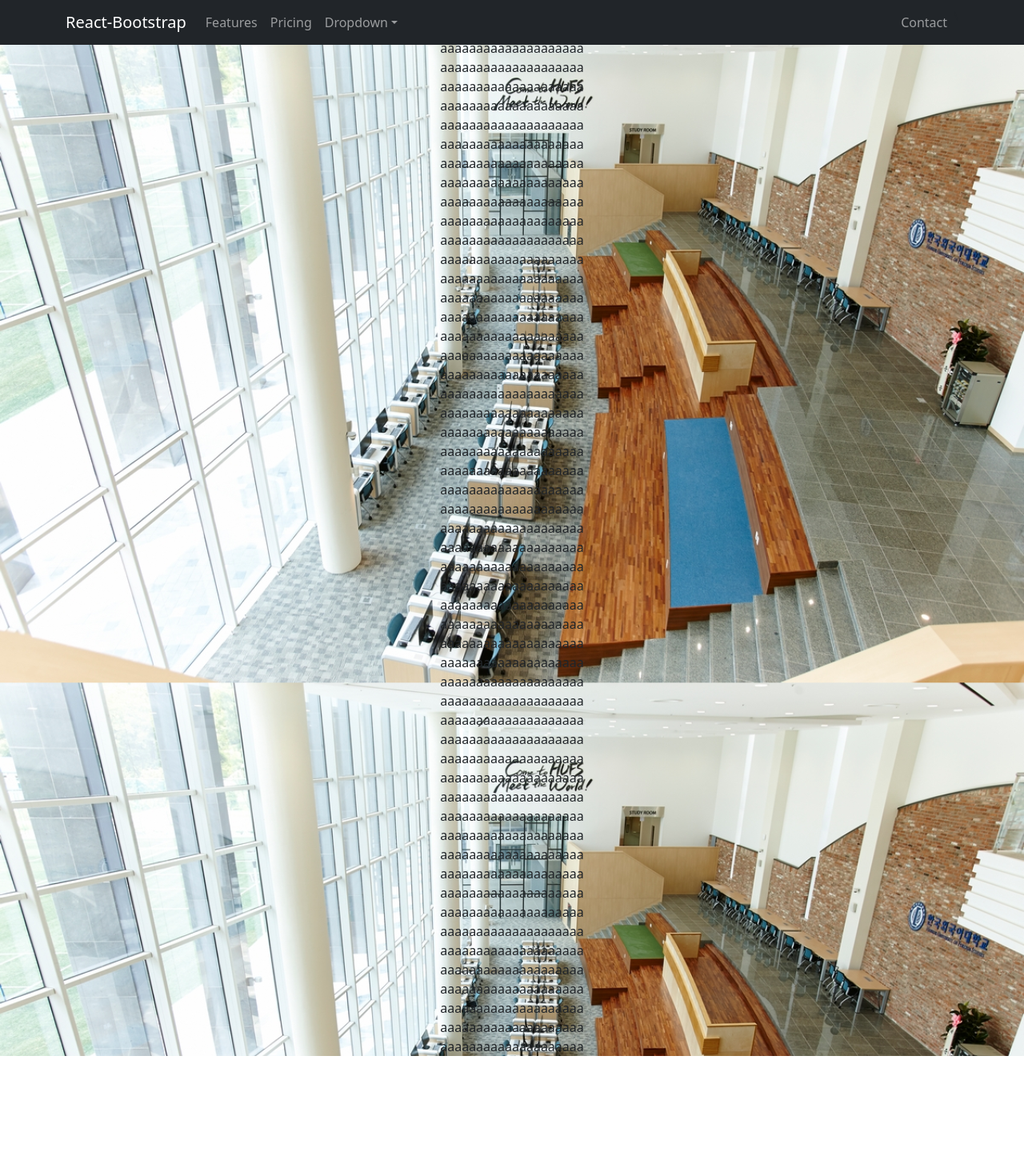
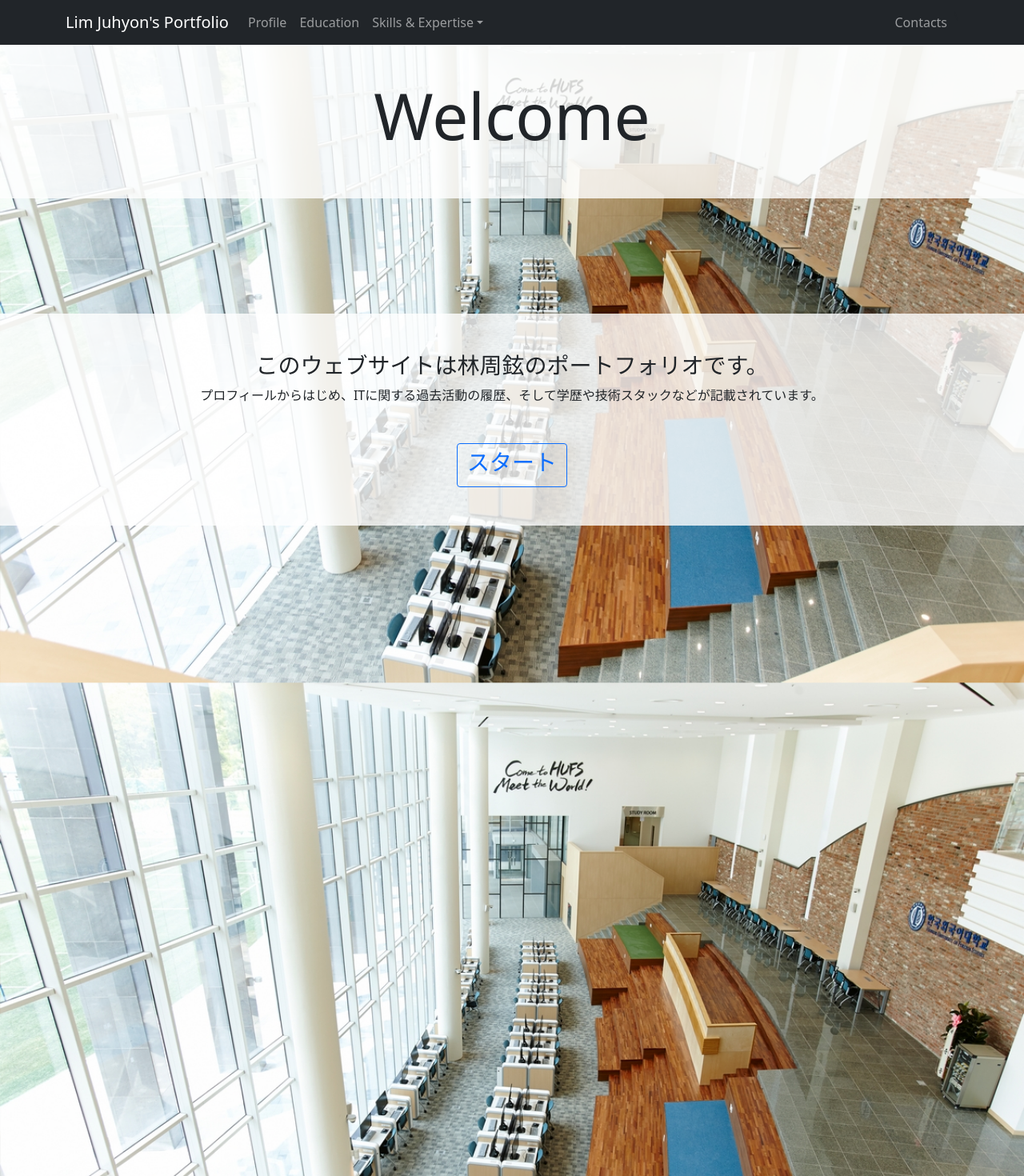
Before and after one commit to amanecopse/amanecopse.github.io, a React (Create React App) app: page / in a window 1280 px wide. Shown: the top 1470 px of the page at 80% size. Before the commit the page ends 1320 px from the top, so only its background shows below. Built offline with nearby package versions, Linux system fonts and the light colour scheme.

Commit message:
Add Welcome header

```diff
--- a/src/App.js
+++ b/src/App.js
@@ -1,87 +1,15 @@
 import "./App.css";
 import "bootstrap/dist/css/bootstrap.min.css";
-import hufs_main_hall from "./Images/hufs_main_hall.jpg";
 import Menu from "./Components/Menu";
-import { Container } from "react-bootstrap";
+import Content from "./Components/Content";
+import Welcome from "./Components/Welcome";
 
 function App() {
   return (
     <div className="App">
-      {/* <img
-        src={hufs_main_hall}
-        style={
-          {
-            //   minWidth: "100%",
-            //   minHeigth: "100%",
-            //   width: "auto",
-            //   height: "100%",
-            //   position: "fixed",
-            //   zIndex: -1,
-            //   display: "block",
-            //   margin: "auto",
-          }
-        }
-        alt="no pics"
-      ></img> */}
-
       <Menu></Menu>
-      <Container>
-        <div>aaaaaaaaaaaaaaaaaaaa</div>
-        <div>aaaaaaaaaaaaaaaaaaaa</div>
-        <div>aaaaaaaaaaaaaaaaaaaa</div>
-        <div>aaaaaaaaaaaaaaaaaaaa</div>
-        <div>aaaaaaaaaaaaaaaaaaaa</div>
-        <div>aaaaaaaaaaaaaaaaaaaa</div>
-        <div>aaaaaaaaaaaaaaaaaaaa</div>
-        <div>aaaaaaaaaaaaaaaaaaaa</div>
-        <div>aaaaaaaaaaaaaaaaaaaa</div>
-        <div>aaaaaaaaaaaaaaaaaaaa</div>
-        <div>aaaaaaaaaaaaaaaaaaaa</div>
-        <div>aaaaaaaaaaaaaaaaaaaa</div>
-        <div>aaaaaaaaaaaaaaaaaaaa</div>
-        <div>aaaaaaaaaaaaaaaaaaaa</div>
-        <div>aaaaaaaaaaaaaaaaaaaa</div>
-        <div>aaaaaaaaaaaaaaaaaaaa</div>
-        <div>aaaaaaaaaaaaaaaaaaaa</div>
-        <div>aaaaaaaaaaaaaaaaaaaa</div>
-        <div>aaaaaaaaaaaaaaaaaaaa</div>
-        <div>aaaaaaaaaaaaaaaaaaaa</div>
-        <div>aaaaaaaaaaaaaaaaaaaa</div>
-        <div>aaaaaaaaaaaaaaaaaaaa</div>
-        <div>aaaaaaaaaaaaaaaaaaaa</div>
-        <div>aaaaaaaaaaaaaaaaaaaa</div>
-        <div>aaaaaaaaaaaaaaaaaaaa</div>
-        <div>aaaaaaaaaaaaaaaaaaaa</div>
-        <div>aaaaaaaaaaaaaaaaaaaa</div>
-        <div>aaaaaaaaaaaaaaaaaaaa</div>
-        <div>aaaaaaaaaaaaaaaaaaaa</div>
-        <div>aaaaaaaaaaaaaaaaaaaa</div>
-        <div>aaaaaaaaaaaaaaaaaaaa</div>
-        <div>aaaaaaaaaaaaaaaaaaaa</div>
-        <div>aaaaaaaaaaaaaaaaaaaa</div>
-        <div>aaaaaaaaaaaaaaaaaaaa</div>
-        <div>aaaaaaaaaaaaaaaaaaaa</div>
-        <div>aaaaaaaaaaaaaaaaaaaa</div>
-        <div>aaaaaaaaaaaaaaaaaaaa</div>
-        <div>aaaaaaaaaaaaaaaaaaaa</div>
-        <div>aaaaaaaaaaaaaaaaaaaa</div>
-        <div>aaaaaaaaaaaaaaaaaaaa</div>
-        <div>aaaaaaaaaaaaaaaaaaaa</div>
-        <div>aaaaaaaaaaaaaaaaaaaa</div>
-        <div>aaaaaaaaaaaaaaaaaaaa</div>
-        <div>aaaaaaaaaaaaaaaaaaaa</div>
-        <div>aaaaaaaaaaaaaaaaaaaa</div>
-        <div>aaaaaaaaaaaaaaaaaaaa</div>
-        <div>aaaaaaaaaaaaaaaaaaaa</div>
-        <div>aaaaaaaaaaaaaaaaaaaa</div>
-        <div>aaaaaaaaaaaaaaaaaaaa</div>
-        <div>aaaaaaaaaaaaaaaaaaaa</div>
-        <div>aaaaaaaaaaaaaaaaaaaa</div>
-        <div>aaaaaaaaaaaaaaaaaaaa</div>
-        <div>aaaaaaaaaaaaaaaaaaaa</div>
-        <div>aaaaaaaaaaaaaaaaaaaa</div>
-        <div>aaaaaaaaaaaaaaaaaaaa</div>
-      </Container>
+      <Welcome></Welcome>
+      <Content></Content>
     </div>
   );
 }
--- /dev/null
+++ b/src/Components/Content.js
@@ -0,0 +1,17 @@
+import { Col, Container, Row, Button } from "react-bootstrap";
+import Profile from "./Contents/Profile";
+import Space from "./Space";
+
+function Content() {
+  return (
+    <Container fluid>
+      <Space size={9}></Space>
+
+      <article>
+        <Profile></Profile>
+      </article>
+    </Container>
+  );
+}
+
+export default Content;
--- a/src/Components/Menu.js
+++ b/src/Components/Menu.js
@@ -4,26 +4,41 @@
   return (
     <Navbar collapseOnSelect expand="lg" bg="dark" variant="dark" fixed="top">
       <Container>
-        <Navbar.Brand href="#home">React-Bootstrap</Navbar.Brand>
+        <Navbar.Brand href="#home">Lim Juhyon's Portfolio</Navbar.Brand>
         <Navbar.Toggle aria-controls="responsive-navbar-nav" />
         <Navbar.Collapse id="responsive-navbar-nav">
           <Nav className="me-auto">
-            <Nav.Link href="#features">Features</Nav.Link>
-            <Nav.Link href="#pricing">Pricing</Nav.Link>
-            <NavDropdown title="Dropdown">
-              <NavDropdown.Item href="#action/3.1">Action</NavDropdown.Item>
-              <NavDropdown.Item href="#action/3.2">
-                Another action
+            <Nav.Link href="#profile">Profile</Nav.Link>
+            <Nav.Link href="#education">Education</Nav.Link>
+            <NavDropdown title={"Skills & Expertise"}>
+              <NavDropdown.Item href="#action/3.1">
+                Programming Languages
               </NavDropdown.Item>
-              <NavDropdown.Item href="#action/3.3">Something</NavDropdown.Item>
               <NavDropdown.Divider />
-              <NavDropdown.Item href="#action/3.4">
-                Separated link
-              </NavDropdown.Item>
+              <NavDropdown.Header>
+                Embedded System
+                <NavDropdown.Item href="#action/3.1">
+                  Cortex m3
+                </NavDropdown.Item>
+                <NavDropdown.Item href="#action/3.1">Arduino</NavDropdown.Item>
+              </NavDropdown.Header>
+              <NavDropdown.Header>
+                Web
+                <NavDropdown.Item href="#action/3.1">Node.js</NavDropdown.Item>
+                <NavDropdown.Item href="#action/3.1">React</NavDropdown.Item>
+              </NavDropdown.Header>
+              <NavDropdown.Header>
+                Mobile Application
+                <NavDropdown.Item href="#action/3.1">Android</NavDropdown.Item>
+              </NavDropdown.Header>
+              <NavDropdown.Header>
+                Game
+                <NavDropdown.Item href="#action/3.1">Unity</NavDropdown.Item>
+              </NavDropdown.Header>
             </NavDropdown>
           </Nav>
           <Nav>
-            <Nav.Link href="#contact">Contact</Nav.Link>\
+            <Nav.Link href="#contacts">Contacts</Nav.Link>\
           </Nav>
         </Navbar.Collapse>
       </Container>
--- /dev/null
+++ b/src/Components/Space.js
@@ -0,0 +1,17 @@
+function Space({ size }) {
+  var spc = [];
+  for (let i = 0; i < size; i++) {
+    spc.push(
+      <div
+        className="pt-5 pb-5"
+        style={{
+          textAlign: "center",
+          backgroundColor: "rgba(255,255,255,0)",
+        }}
+      ></div>
+    );
+  }
+  return spc;
+}
+
+export default Space;
--- /dev/null
+++ b/src/Components/Welcome.js
@@ -0,0 +1,44 @@
+import { Col, Row } from "react-bootstrap";
+
+function Welcome() {
+  return (
+    <header>
+      <Row className="mt-5">
+        <Col
+          className="pt-5 pb-5"
+          style={{
+            textAlign: "center",
+            backgroundColor: "rgba(255,255,255,0.8)",
+          }}
+        >
+          <h1 className="display-1">Welcome</h1>
+        </Col>
+      </Row>
+      <div
+        className="pt-5 pb-5"
+        style={{
+          textAlign: "center",
+          backgroundColor: "rgba(255,255,255,0)",
+        }}
+      ></div>
+      <Row className="mt-5">
+        <Col
+          className="pt-5 pb-5"
+          style={{
+            textAlign: "center",
+            backgroundColor: "rgba(255,255,255,0.8)",
+          }}
+        >
+          <h3>このウェブサイトは林周鉉のポートフォリオです。</h3>
+          プロフィールからはじめ、ITに関する過去活動の履歴、そして学歴や技術スタックなどが記載されています。
+          <br></br>
+          <a class="btn btn-outline-primary mt-5" href="#start" role="button">
+            <h3>スタート</h3>
+          </a>
+        </Col>
+      </Row>
+    </header>
+  );
+}
+
+export default Welcome;
```
